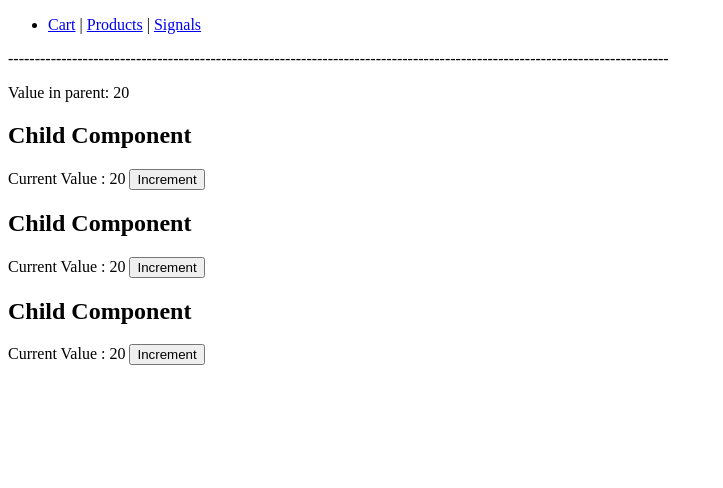
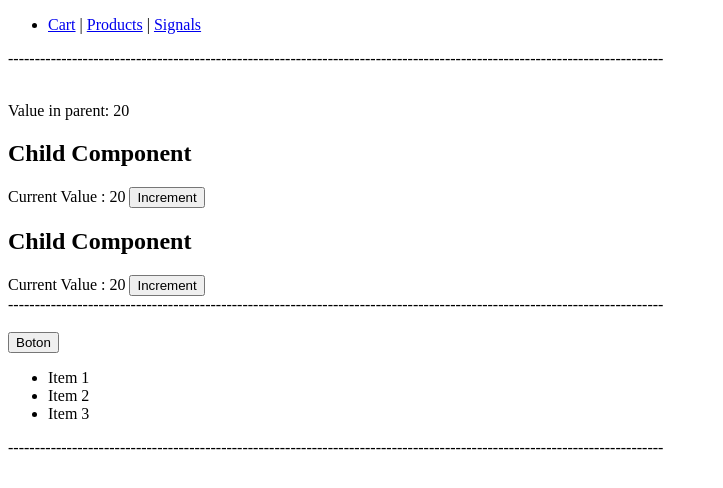
Before and after one commit to david01prof/david01prof-Angular17-ssr, an Angular app: page /cart in a window 1280 px wide. Shown: the top 488 px of the page, without its empty margins (0-723 px from the left). Built offline with nearby package versions, Linux system fonts and the light colour scheme.

Commit message:
feature-contentchild_children

```diff
--- a/src/app/app.component.html
+++ b/src/app/app.component.html
@@ -1,6 +1,11 @@
+
 <!-- El contenido del @deferbloque principal es la sección de contenido que se carga de forma diferida. No se procesará inicialmente y todo el contenido aparecerá una vez que se cumpla el activador o whenla condición especificados y se hayan obtenido las dependencias. -->
 
-<!-- @defer {
+<!--
+
+    # Defer y sus variantes
+
+    @defer {
         <app-async/>
     } @placeholder (minimum 500ms) {
         <p>Tiempo de carga de la peticion</p>
@@ -10,18 +15,40 @@
         <p> Error </p>
     }
 
-Trigger
-Ayudan a la funcionalidad de los defer
+    # Trigger, ayudan a la funcionalidad de los defer
 
     @defer (on viewport; on timer(5s)){}
 
     @defer(when cond){}
+
+    # Ejemplos
+
+    <button (click)="cond = !cond" type="button">Click</button>
+
+    @defer (when cond){
+        <app-async/>
+    } @placeholder {
+        <p>Tiempo de carga de la peticion</p>
+    } @loading{
+        is loading...
+    } @error{
+        <p> Error </p>
+    }
+
+    <button type="button" #greeting>Click</button>
+
+    @defer (on interaction(greeting)){
+        <app-async/>
+    } @placeholder {
+        <p>Tiempo de carga de la peticion</p>
+    } @loading{
+        is loading...
+    } @error{
+        <p> Error </p>
+    }
+
 -->
 
-<!-- Un bloque opcional que declara que el contenido se mostrará antes de que se active el bloque de aplazamiento. -->
-
-
-<nav>
     <ul>
         <li>
             <a routerLinkActive="activated" routerLink="/cart">Cart</a>
@@ -31,36 +58,30 @@ Ayudan a la funcionalidad de los defer
             <a routerLinkActive="activated" routerLink="/signals">Signals</a>
         </li>
     </ul>
-</nav>
+
+<div>---------------------------------------------------------------------------------------------------------------------------</div>
+<br>
+
+<!-- # View child / View children -->
+
+<p>Value in parent: {{valueFromParent}}</p>
+<app-child [(value)]="valueFromParent"></app-child>
+<app-child [(value)]="valueFromParent"></app-child>
+
+<div>---------------------------------------------------------------------------------------------------------------------------</div>
+<br>
+
+<app-panel>
+    <button #btn>Boton</button>
+</app-panel>
+
+<app-list>
+    <li #listItem>Item 1</li>
+    <li #listItem>Item 2</li>
+    <li #listItem>Item 3</li>
+</app-list>
+
+<div>---------------------------------------------------------------------------------------------------------------------------</div>
+<br>
 
 <!-- <router-outlet /> -->
-
-----------------------------------------------------------------------------------------------------------------------------
-<br>
-<!-- <button (click)="cond = !cond" type="button">Click</button> -->
-<!-- <button type="button" #greeting>Click</button> -->
-
-<!-- @defer (when cond){
-    <app-async/>
-} @placeholder {
-    <p>Tiempo de carga de la peticion</p>
-} @loading{
-    is loading...
-} @error{
-    <p> Error </p>
-} -->
-
-<!-- @defer (on interaction(greeting)){
-    <app-async/>
-} @placeholder {
-    <p>Tiempo de carga de la peticion</p>
-} @loading{
-    is loading...
-} @error{
-    <p> Error </p>
-} -->
-
-<p>Value in parent: {{valueFromParent}}</p>
-<app-child [(value)]="valueFromParent"></app-child><app-child [(value)]="valueFromParent"></app-child><app-child [(value)]="valueFromParent"></app-child>
-
-<div class="" style="height: 50vh;"></div>
--- a/src/app/app.component.ts
+++ b/src/app/app.component.ts
@@ -1,19 +1,26 @@
-import { AfterViewInit, Component ,QueryList,ViewChild,ViewChildren,afterNextRender, effect, viewChild, viewChildren} from '@angular/core';
+import { CommonModule } from '@angular/common';
+import { Component, afterNextRender, effect, viewChild, viewChildren } from '@angular/core';
 import { RouterLink, RouterOutlet } from '@angular/router';
 import { AsyncComponent } from './src/components/async/async.component';
-import { CommonModule } from '@angular/common';
 import { ChildComponent } from './src/components/child/child.component';
+import { PanelComponent } from './src/components/panel/panel.component';
+import { ListComponent } from './src/components/list/list.component';
 
 @Component({
   selector: 'app-root',
   standalone: true,
-  imports: [RouterOutlet,AsyncComponent,CommonModule,RouterLink,ChildComponent],
+  imports: [RouterOutlet,AsyncComponent,CommonModule,RouterLink,ChildComponent,PanelComponent,ListComponent],
   templateUrl: './app.component.html',
   styleUrl: './app.component.scss'
 })
-export class AppComponent implements AfterViewInit {
-  title = 'newsAngular17';
-  cond = false;
+export class AppComponent {
+
+  cond = false; // Condicion del defer
+
+  childComponent = viewChild.required(ChildComponent)
+  childrenComponent = viewChildren(ChildComponent);
+
+  valueFromParent = 20;
 
   constructor(){
         // Este metodo solo se inicializa una vez. Para que se reinicie cada f5, es afterRender
@@ -24,20 +31,20 @@ export class AppComponent implements AfterViewInit {
     effect(()=> console.log('hello fromchild', this.childrenComponent()));
   }
 
+  //#region Antigua forma sin signal
 
-  valueFromParent = 20;
+  /*
 
-  childComponent = viewChild.required(ChildComponent)
-  childrenComponent = viewChildren(this.childComponent);
-
-  //@ViewChild(ChildComponent) childComponent !: ChildComponent;
-
-  //@ViewChildren(ChildComponent) childrenComponent !: QueryList<ChildComponent>;
-
+  @ViewChild(ChildComponent) childComponent !: ChildComponent;
+  @ViewChildren(ChildComponent) childrenComponent !: QueryList<ChildComponent>;
 
   ngAfterViewInit(): void {
-    //this.childrenComponent.forEach((child) => console.log(child.value()));
-    //console.log('this.childcomponent', this.childComponent().value());
+    his.childrenComponent.forEach((child) => console.log(child.value()));
+    onsole.log('this.childcomponent', this.childComponent().value());
   }
 
+  */
+
+  //#endregion
+
 }
--- /dev/null
+++ b/src/app/src/components/list/list.component.html
@@ -0,0 +1,3 @@
+<ul>
+    <ng-content/>
+</ul>
--- /dev/null
+++ b/src/app/src/components/list/list.component.ts
@@ -0,0 +1,30 @@
+import { Component, ElementRef, contentChildren, effect } from '@angular/core';
+
+@Component({
+  selector: 'app-list',
+  standalone: true,
+  imports: [],
+  templateUrl: './list.component.html',
+  styleUrl: './list.component.scss'
+})
+export class ListComponent {
+
+  listItems = contentChildren<ElementRef>('listItem')
+
+  constructor(){
+    effect(() => {
+      console.log(this.listItems())
+    })
+  }
+  /*
+  @ContentChildren('listItem') listitems !: QueryList<ElementRef>;
+
+  ngAfterContentInit(){
+    this.listitems.forEach((item,,index)=> {
+      console.log(item.nativeElement);
+      item.nativeElement.textContent = `Item ${ index + 1}:
+      ${item.nativeElement.textContent}`
+    })
+  }
+  */
+}
--- /dev/null
+++ b/src/app/src/components/panel/panel.component.html
@@ -0,0 +1,3 @@
+<div>
+    <ng-content/>
+</div>
--- /dev/null
+++ b/src/app/src/components/panel/panel.component.ts
@@ -0,0 +1,25 @@
+import { Component, ElementRef, ContentChild, AfterViewInit, contentChild, effect } from '@angular/core';
+
+@Component({
+  selector: 'app-panel',
+  standalone: true,
+  imports: [],
+  templateUrl: './panel.component.html',
+  styleUrl: './panel.component.scss'
+})
+export class PanelComponent{
+
+  button = contentChild.required<ElementRef>('btn');
+
+  constructor(){
+    effect(()=> console.log(this.button()))
+  }
+
+  /*@ContentChild('btn') button !: ElementRef;
+
+  ngAfterViewInit(): void {
+    console.log(this.button.nativeElement);
+    this.button.nativeElement.textContent = 'on';
+  }*/
+
+}
```
Also changed, not shown: src/app/src/components/list/list.component.scss (added), src/app/src/components/panel/panel.component.scss (added), 2 other files (tests, documents, lock files or other folders). Lines whose indentation alone changed are shown as unchanged.
